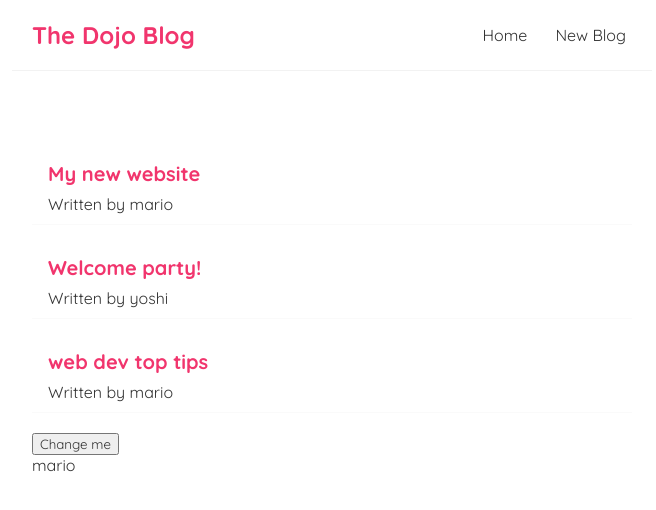
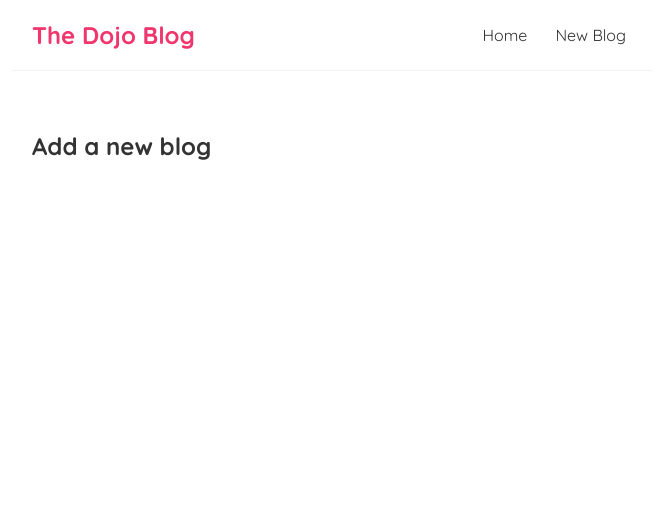
Before and after one commit to sartek430/FullReactTutorial, a React (Create React App) app in the folder dojo-blog/: page /create in a window 1280 px wide. Shown: the top 510 px of the page, without its empty margins (308-964 px from the left). Built offline with nearby package versions, Linux system fonts and the light colour scheme.

Commit message:
exact Match Routes

```diff
--- a/dojo-blog/package.json
+++ b/dojo-blog/package.json
@@ -8,6 +8,7 @@
     "@testing-library/user-event": "^13.5.0",
     "react": "^18.2.0",
     "react-dom": "^18.2.0",
+    "react-router-dom": "^5.3.4",
     "react-scripts": "5.0.1",
     "web-vitals": "^2.1.4"
   },
@@ -15,7 +16,8 @@
     "start": "react-scripts start",
     "build": "react-scripts build",
     "test": "react-scripts test",
-    "eject": "react-scripts eject"
+    "eject": "react-scripts eject",
+    "backend": "npx json-server --watch data/db.json --port 8000"
   },
   "eslintConfig": {
     "extends": [
--- a/dojo-blog/src/App.js
+++ b/dojo-blog/src/App.js
@@ -1,14 +1,25 @@
 import Navbar from "./Navbar";
 import Home from "./Home";
+import { BrowserRouter as Router, Route, Switch } from "react-router-dom";
+import Create from "./Create";
 
 function App() {
   return (
-    <div className="App">
-      <Navbar />
-      <div className="content">
-        <Home />
+    <Router>
+      <div className="App">
+        <Navbar />
+        <div className="content">
+          <Switch>
+            <Route exact path="/">
+              <Home />
+            </Route>
+            <Route path="/create">
+              <Create />
+            </Route>
+          </Switch>
+        </div>
       </div>
-    </div>
+    </Router>
   );
 }
 
--- /dev/null
+++ b/dojo-blog/src/Create.js
@@ -0,0 +1,9 @@
+const Create = () => {
+  return (
+    <div className="create">
+      <h2>Add a new blog</h2>
+    </div>
+  );
+};
+
+export default Create;
--- a/dojo-blog/src/Home.js
+++ b/dojo-blog/src/Home.js
@@ -2,33 +2,37 @@ import { useState, useEffect } from "react";
 import BlogList from "./BlogList";
 
 const Home = () => {
-  const [blogs, setBlogs] = useState([
-    { title: "My new website", body: "lorem ipsum...", author: "mario", id: 1 },
-    { title: "Welcome party!", body: "lorem ipsum...", author: "yoshi", id: 2 },
-    {
-      title: "web dev top tips",
-      body: "lorem ipsum...",
-      author: "mario",
-      id: 3,
-    },
-  ]);
-
-  const [name, setName] = useState("mario");
+  const [blogs, setBlogs] = useState(null);
+  const [isPending, setIsPending] = useState(true);
+  const [error, setError] = useState(null);
 
   useEffect(() => {
-    console.log("use effect ran");
-  }, [name]);
-
-  const handleDelete = (id) => {
-    const newBlogs = blogs.filter((blog) => blog.id !== id);
-    setBlogs(newBlogs);
-  };
+    setTimeout(() => {
+      fetch("http://localhost:8000/blogs")
+        .then((res) => {
+          console.log(res);
+          if (!res.ok) {
+            throw Error("Could not fetch the data for that resource");
+          }
+          return res.json();
+        })
+        .then((data) => {
+          setBlogs(data);
+          setIsPending(false);
+          setError(null);
+        })
+        .catch((err) => {
+          setIsPending(false);
+          setError(err.message);
+        });
+    }, 1000);
+  });
 
   return (
     <div className="home">
-      <BlogList blogs={blogs} title="All Blogs!" handleDelete={handleDelete} />
-      <button onClick={() => setName("luigi")}>Change me</button>
-      <p>{name}</p>
+      {error && <div>{error}</div>}
+      {isPending && <div>Loading...</div>}
+      {blogs && <BlogList blogs={blogs} title="All Blogs!" />}
     </div>
   );
 };
```
Also changed, not shown: 2 other files (tests, documents, lock files or other folders).
